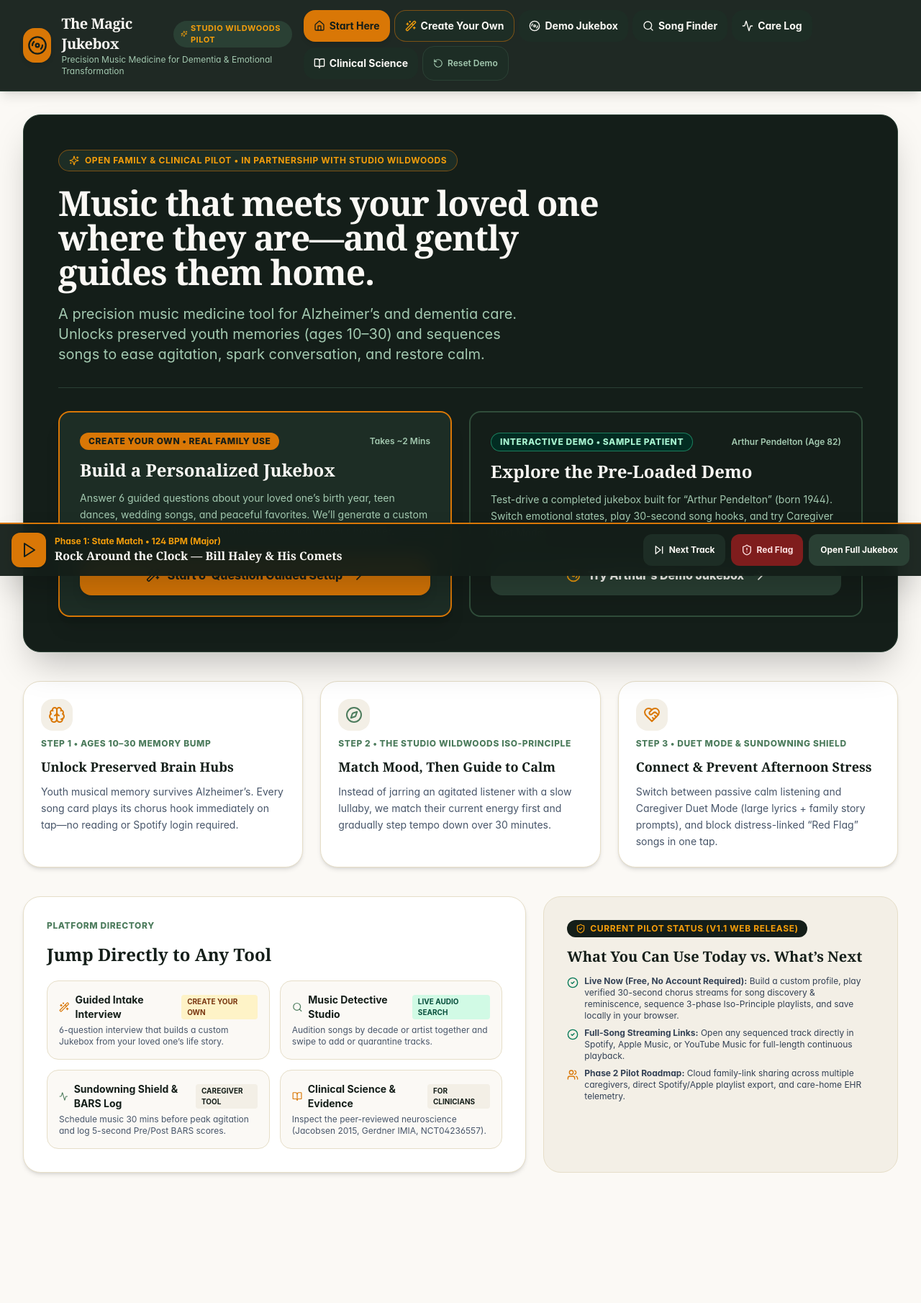
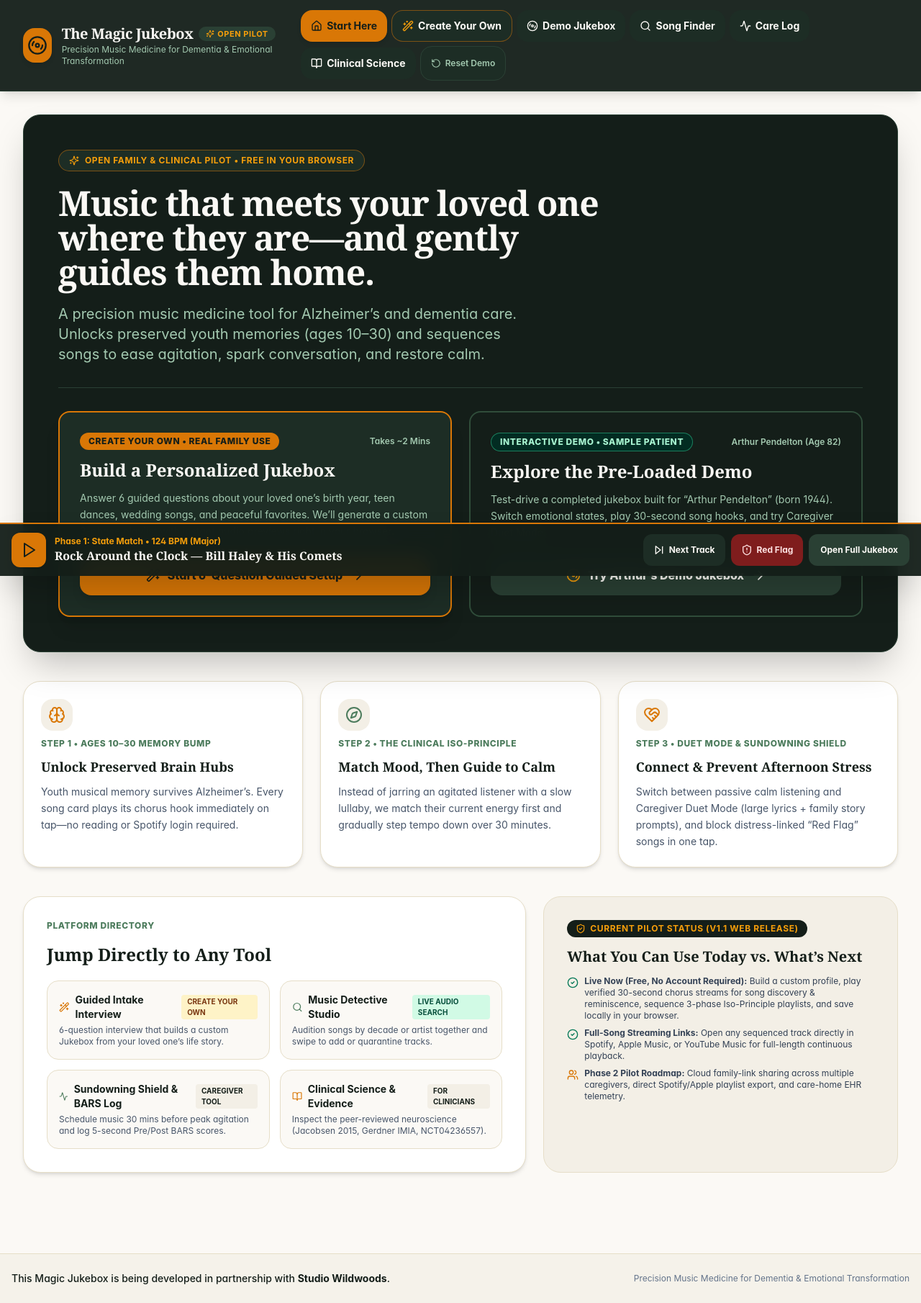
Before and after one commit to OptimusBodhi/magic-jukebox, a Next.js app: page / in a window 1280 px wide. Shown: the whole page at 72% size. Before the commit the page ends 1741 px from the top, so only its background shows below. Built offline with nearby package versions, Linux system fonts and the light colour scheme; no server answers.

Commit message:
style: move Studio Wildwoods partnership credit to bottom page footer

```diff
--- a/src/app/layout.tsx
+++ b/src/app/layout.tsx
@@ -2,7 +2,7 @@
 import './globals.css';
 
 export const metadata: Metadata = {
-  title: 'The Magic Jukebox — Studio Wildwoods | Precision Music Medicine for Dementia',
+  title: 'The Magic Jukebox | Precision Music Medicine for Dementia',
   description:
     'Transforming difficult emotions in Alzheimer’s and dementia care through the clinical Iso-Principle, Reminiscence Bump co-curation, and preserved cACC / ventral pre-SMA neural scaffolding.',
 };
--- a/src/app/page.tsx
+++ b/src/app/page.tsx
@@ -438,7 +438,7 @@
                   </span>
                   <span className="hidden sm:inline-flex items-center gap-1 px-2.5 py-0.5 rounded-full bg-wildwoods-moss text-wildwoods-gold text-[11px] font-bold uppercase tracking-wider">
                     <Sparkles className="w-3 h-3" />
-                    Studio Wildwoods Pilot
+                    Open Pilot
                   </span>
                 </div>
                 <p className="text-xs text-wildwoods-mint">
@@ -725,6 +725,19 @@
         {activeTab === 'science' && <ClinicalEvidenceVaultView />}
       </main>
 
+      {/* Page Footer */}
+      <footer className="border-t border-wildwoods-sand bg-wildwoods-parchment/70 py-6 px-4 text-center text-xs sm:text-sm text-slate-600">
+        <div className="max-w-7xl mx-auto flex flex-col sm:flex-row items-center justify-between gap-2">
+          <p className="font-medium text-wildwoods-slate">
+            This Magic Jukebox is being developed in partnership with{' '}
+            <strong>Studio Wildwoods</strong>.
+          </p>
+          <p className="text-xs text-slate-500">
+            Precision Music Medicine for Dementia &amp; Emotional Transformation
+          </p>
+        </div>
+      </footer>
+
       {/* Persistent Mini-Player Bar when navigating other tabs */}
       {activeTrack && activeTab !== 'jukebox' && (
         <div className="fixed bottom-0 inset-x-0 z-30 bg-wildwoods-slate/95 backdrop-blur-md text-wildwoods-cream border-t-2 border-wildwoods-amber px-4 py-3 shadow-2xl">
--- a/src/components/ClinicalEvidenceVaultView.tsx
+++ b/src/components/ClinicalEvidenceVaultView.tsx
@@ -216,7 +216,7 @@
             Validates our clinical partner’s critique of the UK landscape by contrasting{' '}
             <strong>Playlist for Life</strong>, <strong>BBC Music Memories</strong>,{' '}
             <strong>m4d Radio</strong>, <strong>Vera</strong>, and <strong>MediMusic</strong>{' '}
-            against the Studio Wildwoods Magic Jukebox architecture.
+            against the Magic Jukebox architecture.
           </p>
         </div>
 
@@ -249,7 +249,7 @@
               <div className="lg:col-span-4 bg-wildwoods-slate text-wildwoods-cream p-4 rounded-xl border border-wildwoods-moss space-y-1">
                 <div className="text-xs font-extrabold uppercase tracking-wider text-emerald-300 flex items-center gap-1.5">
                   <ShieldCheck className="w-4 h-4 text-emerald-400" />
-                  Studio Wildwoods Magic Jukebox Resolution
+                  Magic Jukebox Resolution
                 </div>
                 <p className="text-xs text-wildwoods-mint leading-relaxed">
                   {comp.magicJukeboxResolution}
--- a/src/components/ClinicalTelemetryView.tsx
+++ b/src/components/ClinicalTelemetryView.tsx
@@ -197,7 +197,7 @@
                   patient: patient.name,
                   birthYear: patient.birthYear,
                   reminiscenceBump: `${patient.birthYear + 10}-${patient.birthYear + 30}`,
-                  protocol: 'Studio Wildwoods Iso-Principle + Gerdner IMIA (NCT04236557)',
+                  protocol: 'Clinical Iso-Principle + Gerdner IMIA (NCT04236557)',
                   sessionsLogged: logs.length,
                   meanPreBars: Number(avgPreBars),
                   meanPostBars: Number(avgPostBars),
--- a/src/components/GuidedOnboardingView.tsx
+++ b/src/components/GuidedOnboardingView.tsx
@@ -194,7 +194,7 @@
               </strong>{' '}
               and the{' '}
               <strong className="text-wildwoods-gold">
-                Studio Wildwoods Iso-Principle
+                Clinical Iso-Principle
               </strong>
               , each question targets a specific neural hub and phase of the 30-minute therapeutic
               arc.
--- a/src/components/IsoJukeboxView.tsx
+++ b/src/components/IsoJukeboxView.tsx
@@ -308,14 +308,14 @@
 
       {/* The Emotional Compass: Where We Are -> Where We Want To Be */}
       <section
-        aria-label="The Studio Wildwoods Emotional Compass"
+        aria-label="The Emotional Compass"
         className="bg-white rounded-3xl p-6 md:p-8 shadow-md border border-wildwoods-sand"
       >
         <div className="flex flex-col md:flex-row md:items-center justify-between gap-4 mb-6 pb-4 border-b border-wildwoods-parchment">
           <div>
             <div className="inline-flex items-center gap-2 text-wildwoods-sage font-bold text-xs uppercase tracking-widest mb-1">
               <Compass className="w-4 h-4" />
-              Pillar 2 • The Studio Wildwoods Emotional Compass (NCT04236557 Protocol)
+              Pillar 2 • The Emotional Compass (NCT04236557 Protocol)
             </div>
             <h2 className="text-2xl font-serif font-bold text-wildwoods-slate">
               Dynamic Emotional Transformation Sequencer
--- a/src/components/LandingHomeView.tsx
+++ b/src/components/LandingHomeView.tsx
@@ -40,7 +40,7 @@
         <div className="max-w-3xl space-y-5">
           <div className="inline-flex flex-wrap items-center gap-2 px-3.5 py-1.5 rounded-full bg-wildwoods-forest border border-wildwoods-amber/50 text-wildwoods-gold text-xs font-bold uppercase tracking-wider">
             <Sparkles className="w-3.5 h-3.5" />
-            Open Family &amp; Clinical Pilot • In Partnership with Studio Wildwoods
+            Open Family &amp; Clinical Pilot • Free in Your Browser
           </div>
 
           <h1 className="text-3xl sm:text-5xl font-serif font-bold tracking-tight text-wildwoods-cream leading-tight">
@@ -155,7 +155,7 @@
             <Compass className="w-6 h-6 text-wildwoods-sage" />
           </div>
           <div className="text-xs font-extrabold uppercase tracking-wider text-wildwoods-sage">
-            Step 2 • The Studio Wildwoods Iso-Principle
+            Step 2 • The Clinical Iso-Principle
           </div>
           <h3 className="text-lg font-serif font-bold text-wildwoods-slate">
             Match Mood, Then Guide to Calm
```
